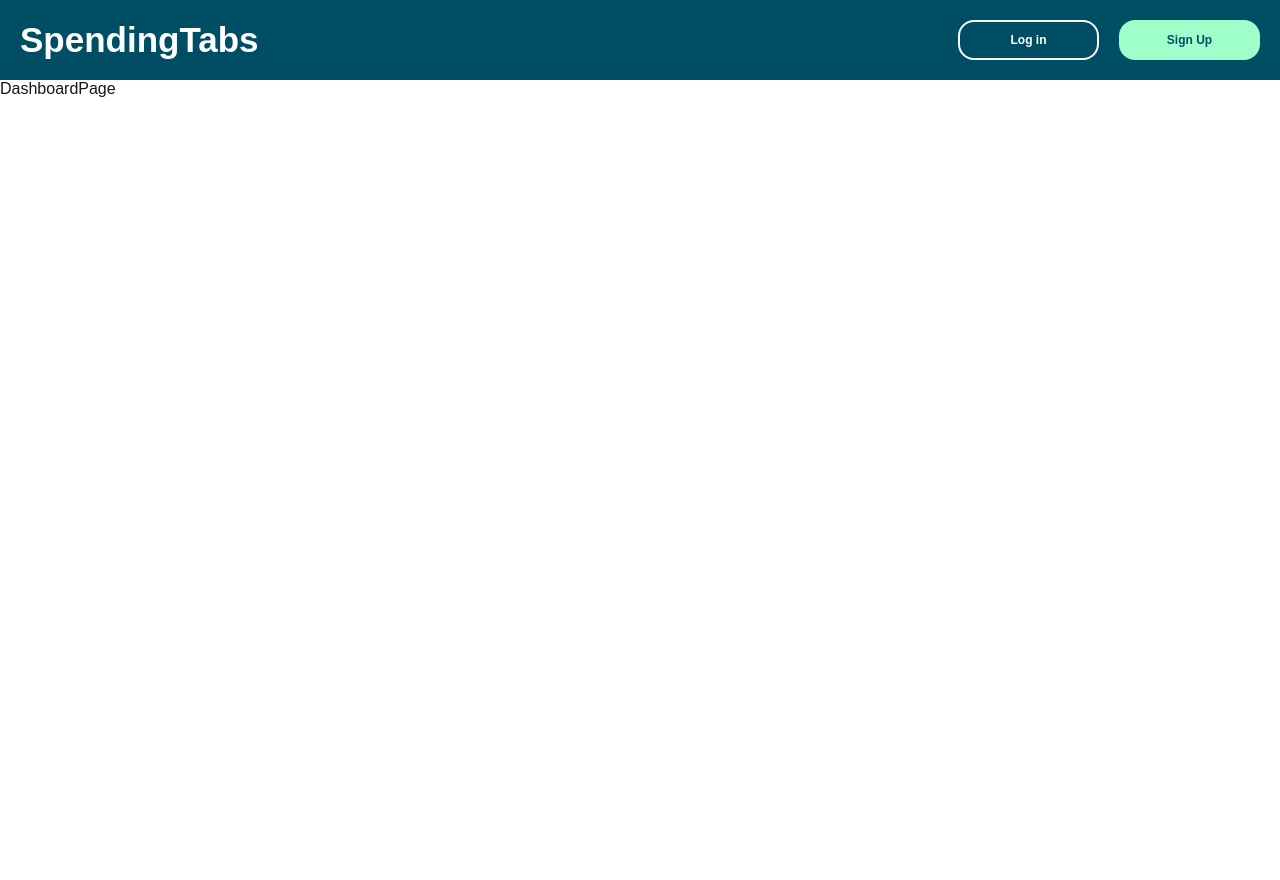
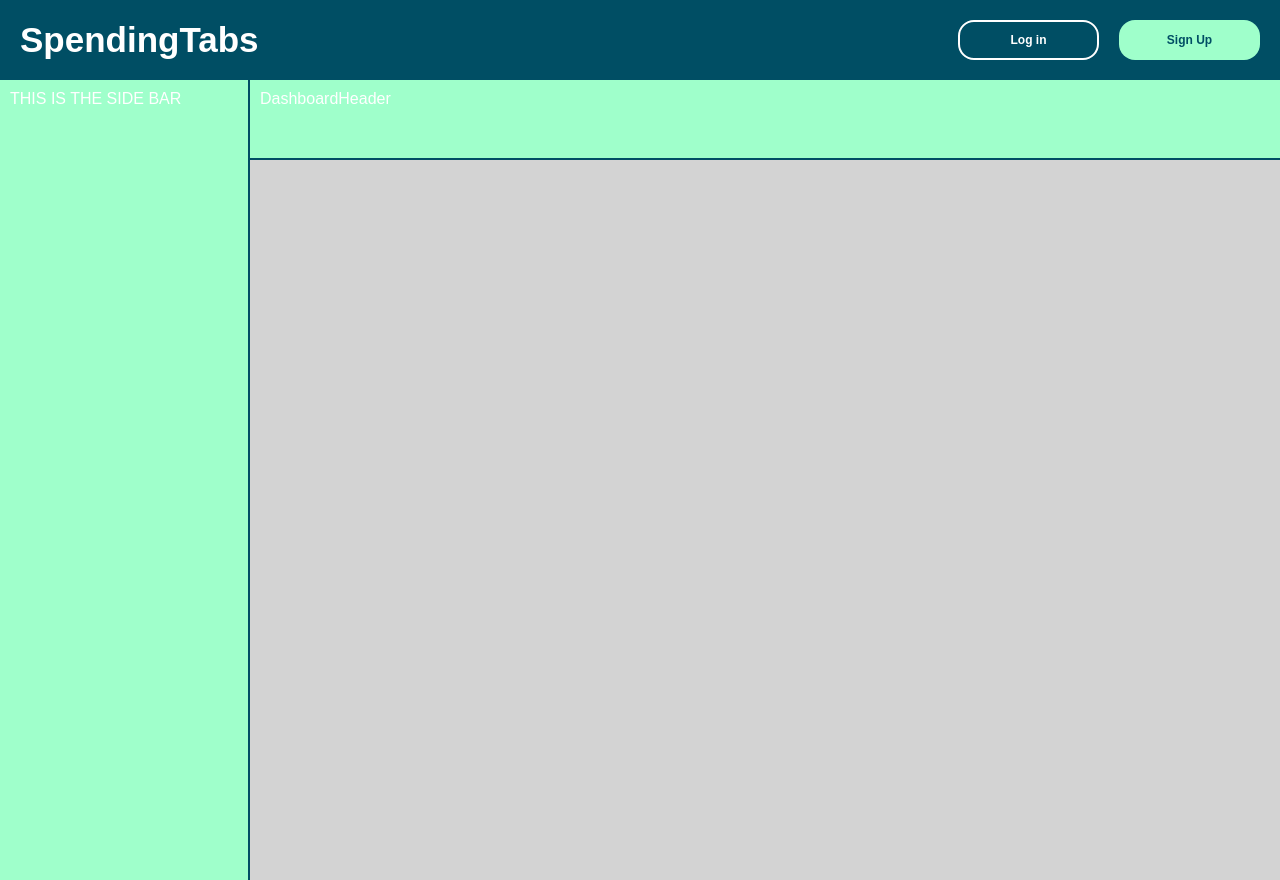
Before and after one commit to alvaroormeno/nextjs-spending-tabs, a Next.js app: page /dashboard in a window 1280 px wide. Before the commit the page ends 800 px from the top, so only its background shows below. Built offline with nearby package versions, Linux system fonts and the light colour scheme; no server answers.

Commit message:
dashboard sidebard and header basic design render complete

```diff
--- /dev/null
+++ b/app/(Dashboard)/dashboard/layout.tsx
@@ -0,0 +1,32 @@
+import React from 'react'
+
+// CSS STYLES
+import styles from '@/src/styles/Layouts/DashboardLayout.module.css'
+// COMPONENTS
+import DashboardSidebar from '@/src/components/DashboardLayout/DashboardSidebar'
+import DashboardHeader from '@/src/components/DashboardLayout/DashboardHeader';
+
+export default function DashboardLayout({
+    children,
+}: {
+    children: React.ReactNode;
+}) {
+    return (
+        <div className={styles.dashboardLayout_main_wrapper} >
+            <div className={styles.dashboardLayout_main_container} >
+                {/* SIDE BAR */}
+                <div >
+                    <DashboardSidebar />
+                </div>
+
+                <main className={styles.dashboardLayout_mainSection_container}>
+                    <DashboardHeader />
+                    {children}
+                </main>
+            </div>
+
+
+
+        </div>
+    );
+}
--- a/app/(Dashboard)/dashboard/page.tsx
+++ b/app/(Dashboard)/dashboard/page.tsx
@@ -1,9 +1,18 @@
 import React from 'react'
 
+// CSS STYLES
+import styles from '@/src/styles/DashboardPage/DashboardPage.module.css'
+// COMPONENTS
+
+
+
 const DashboardPage = () => {
-  return (
-    <div>DashboardPage</div>
-  )
+    return (
+
+        <div className={styles.dashboardPage_main_wrapper}>
+
+        </div>
+    )
 }
 
 export default DashboardPage
--- a/app/globals.css
+++ b/app/globals.css
@@ -26,8 +26,8 @@
 }
 
 body {
-    color: var(--foreground);
-    background: var(--background);
+    color: var(--background);
+    background: var(--foreground);
     font-family: Arial, Helvetica, sans-serif;
     -webkit-font-smoothing: antialiased;
     -moz-osx-font-smoothing: grayscale;
--- /dev/null
+++ b/src/components/DashboardLayout/DashboardHeader.tsx
@@ -0,0 +1,14 @@
+
+
+// CSS STYLES
+import styles from '@/src/styles/components/DashboardHeader.module.css'
+
+
+
+const DashboardHeader = () => {
+    return (
+        <div className={styles.header_main_container}>DashboardHeader</div>
+    )
+}
+
+export default DashboardHeader
--- /dev/null
+++ b/src/components/DashboardLayout/DashboardSidebar.tsx
@@ -0,0 +1,15 @@
+import React from 'react'
+
+// CSS STYLES
+import styles from '@/src/styles/components/DashboardSidebar.module.css'
+// COMPONENTS
+
+const DashboardSidebar = () => {
+    return (
+        <div className={styles.sidebar_main_container}>
+            <p>THIS IS THE SIDE BAR</p>
+        </div>
+    )
+}
+
+export default DashboardSidebar
--- /dev/null
+++ b/src/styles/DashboardPage/DashboardPage.module.css
@@ -0,0 +1,8 @@
+.dashboardPage_main_wrapper {
+    display: flex;
+    flex-direction: row;
+    justify-content: flex-start;
+    align-items: flex-start;
+    width: 100%;
+    height: 100%;
+}
--- /dev/null
+++ b/src/styles/Layouts/DashboardLayout.module.css
@@ -0,0 +1,32 @@
+.dashboardLayout_main_wrapper {
+    display: flex;
+    flex-direction: column;
+    justify-content: center;
+    align-items: center;
+    width: 100%;
+    height: 100%;
+}
+
+.dashboardLayout_main_container {
+    display: flex;
+    flex-direction: row;
+    justify-content: flex-start;
+    width: 100%;
+    max-width: 2000px;
+    height: 100%;
+    min-height: 100vh;
+
+
+}
+
+
+.dashboardLayout_mainSection_container {
+    display: flex;
+    flex-direction: column;
+    justify-content: flex-start;
+    align-items: center;
+    width: 100%;
+    background-color: lightgray;
+    height: 100%;
+    min-height: 100vh;
+}
--- /dev/null
+++ b/src/styles/components/DashboardHeader.module.css
@@ -0,0 +1,16 @@
+.header_main_container {
+    display: flex;
+    flex-direction: row;
+    justify-content: flex-start;
+    align-items: flex-start;
+
+    padding: 10px;
+    width: 100%;
+    height: 80px;
+
+    border-bottom: solid;
+    border-width: 2px;
+    border-color: var(--primary-color);
+
+    background-color: var(--light-green);
+}
--- /dev/null
+++ b/src/styles/components/DashboardSidebar.module.css
@@ -0,0 +1,18 @@
+
+
+    .sidebar_main_container {
+        display: flex;
+        flex-direction: column;
+        justify-content: flex-start;
+        align-items: flex-start;
+
+        padding: 10px;
+        width: 250px;
+        height: 100%;
+
+        border-right: solid;
+        border-width: 2px;
+        border-color: var(--primary-color);
+
+        background-color: var(--light-green);
+    }
```
